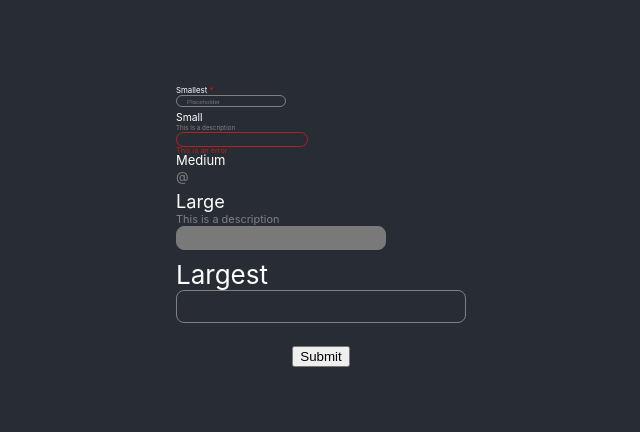
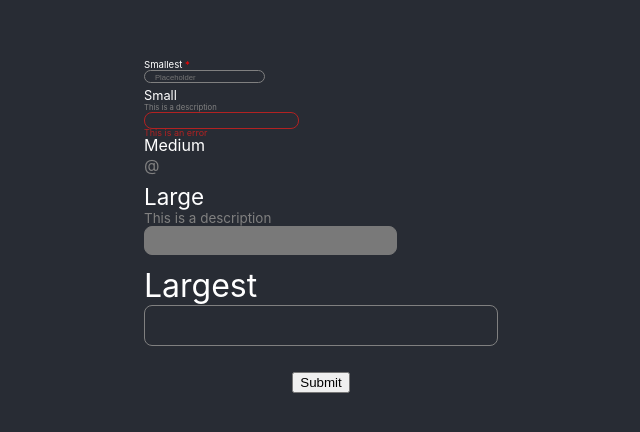
Before and after one commit to sqMax2/react_forms_task1, a React (Create React App) app: page / in a window 1280 px wide. Shown: the part 174-606 px from the top of the page, without its empty margins (319-959 px from the left). Built offline with nearby package versions, Linux system fonts and the light colour scheme.

Commit message:
fix: Changes css component font-size calculation

```diff
--- a/src/styles/TextInput.css
+++ b/src/styles/TextInput.css
@@ -10,6 +10,7 @@ body {
 	--inverse-field-color: #353942;
 	--focus-color: DodgerBlue;
 	--error-color: firebrick;
+	--base-font-size: 2rem;
 }
 
 .dark-theme {
@@ -26,7 +27,6 @@ body {
 	height:fit-content;
 	box-sizing: border-box;
 	text-align: left;
-	font-size: 1rem;
 	color: var(--color);
 	background-color: var(--bg-color);
 
@@ -38,26 +38,28 @@ body {
 
 }
 
-
+/* *:has(>.text-input) {
+	font-size: 2rem;
+} */
 
 .text-input.xs {
-	font-size: 0.3em;
+	font-size: calc(var(--base-font-size) * 0.3);
 }
 
 .text-input.sm {
-	font-size: 0.4em;
+	font-size: calc(var(--base-font-size) * 0.4);
 }
 
 .text-input.md {
-	font-size: 0.5em;
+	font-size: calc(var(--base-font-size) * 0.5);
 }
 
 .text-input.lg {
-	font-size: 0.7em;
+	font-size: calc(var(--base-font-size) * 0.7);
 }
 
 .text-input.xl {
-	font-size: 1em;
+	font-size: var(--base-font-size);
 }
 
 .text-input input {
```
